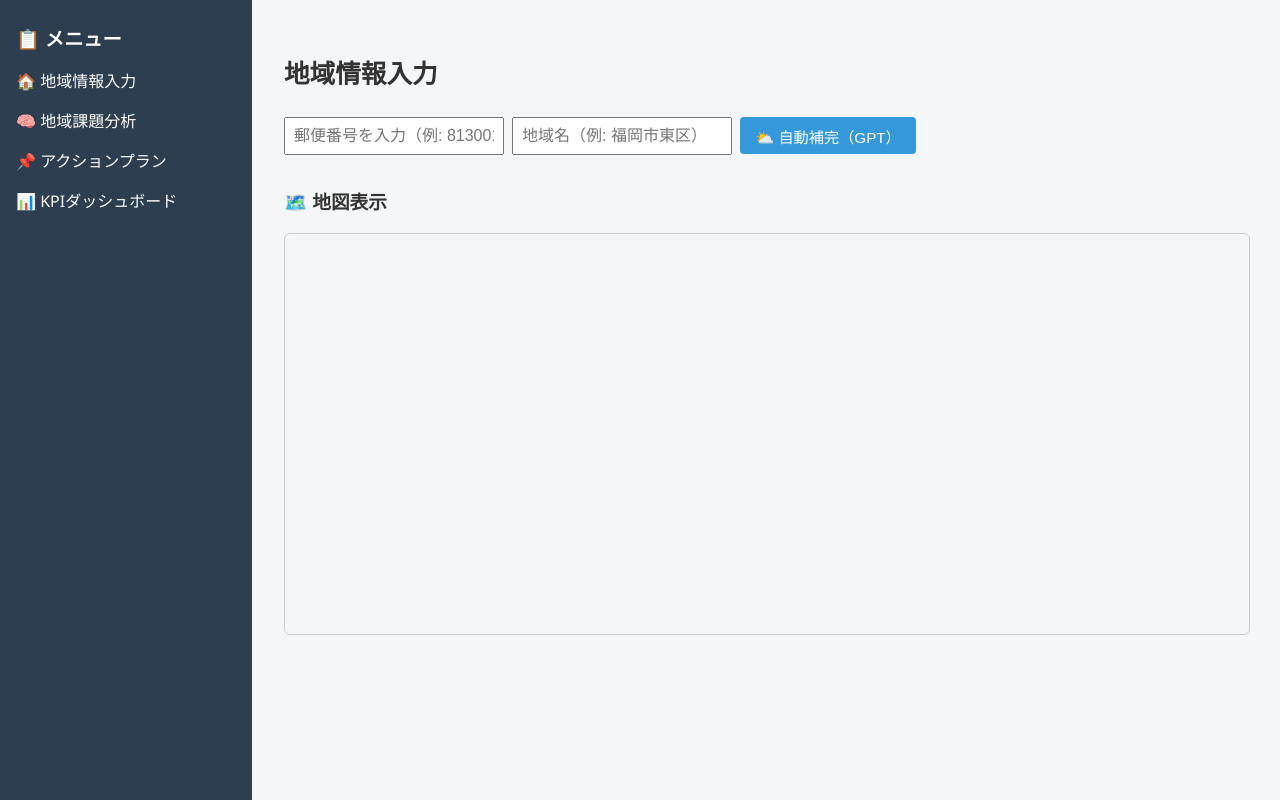
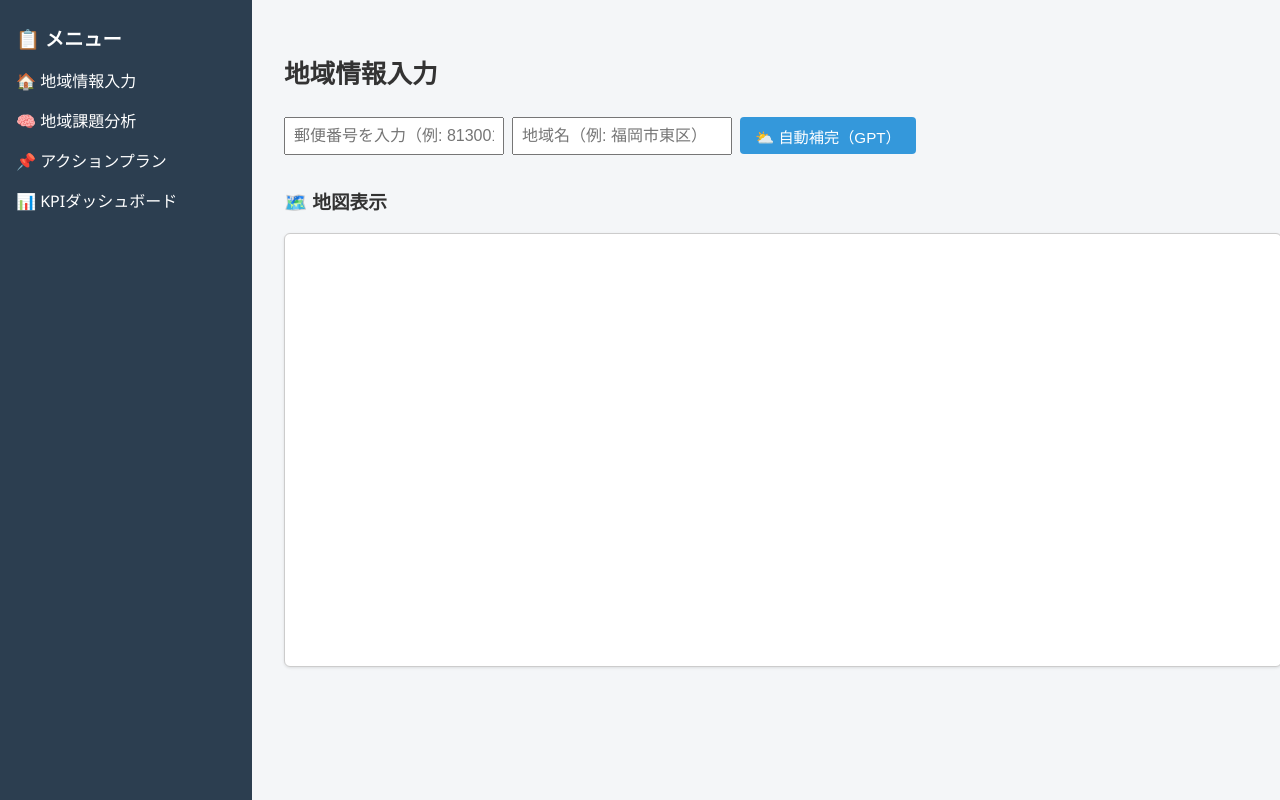
Before and after one commit to shin-yamashita1182/sora-kpi, a plain HTML site: page index.html in a window 1280 px wide. Drawn offline with nearby package versions, Linux system fonts and the light colour scheme.

Commit message:
Update style.css

```diff
--- a/style.css
+++ b/style.css
@@ -161,9 +161,12 @@ button.delete-btn:hover {
   height: 400px;
   border: 1px solid #ccc;
   border-radius: 6px;
+  background-color: #fff;
+  box-shadow: 0 1px 3px rgba(0,0,0,0.1);
+  margin-top: 1em;
+  padding: 1em;
 }
 
-/* 🔽 追加部分：セクションの表示制御 */
 .section {
   display: none;
 }
```
